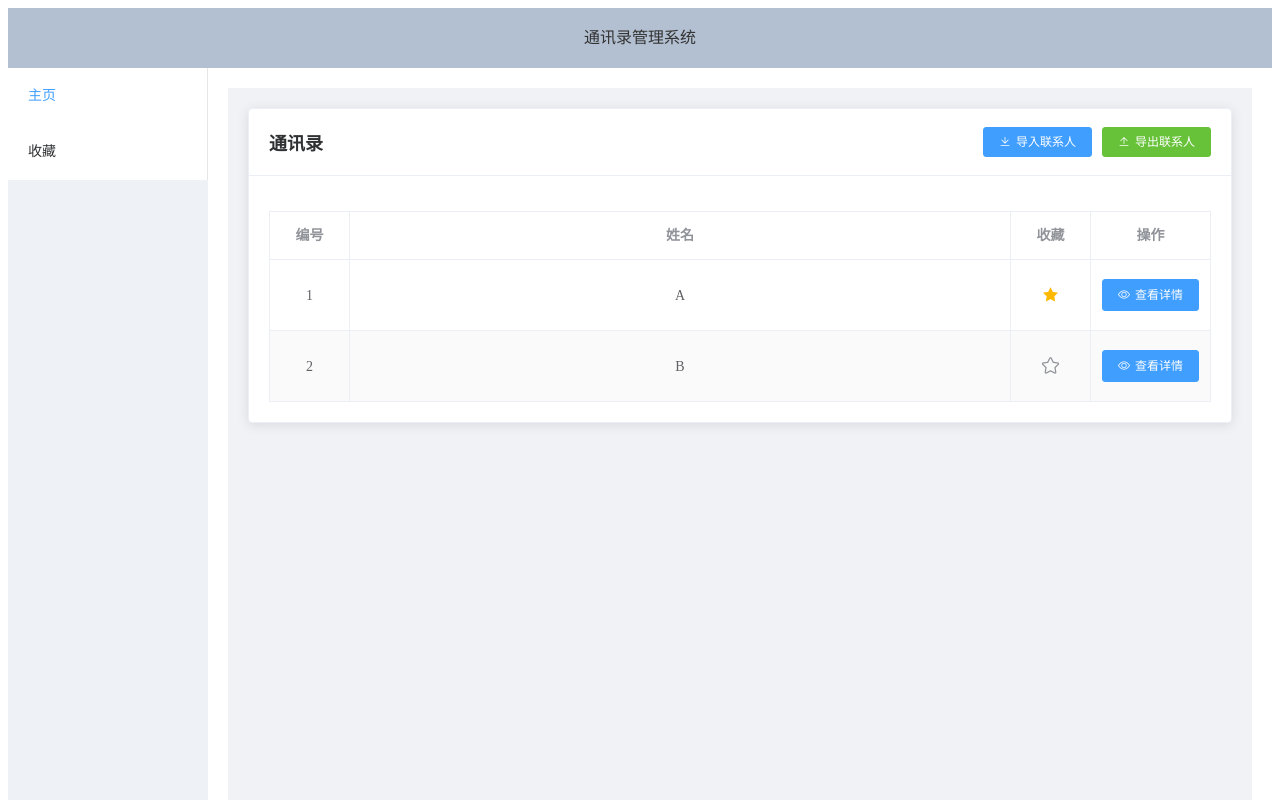
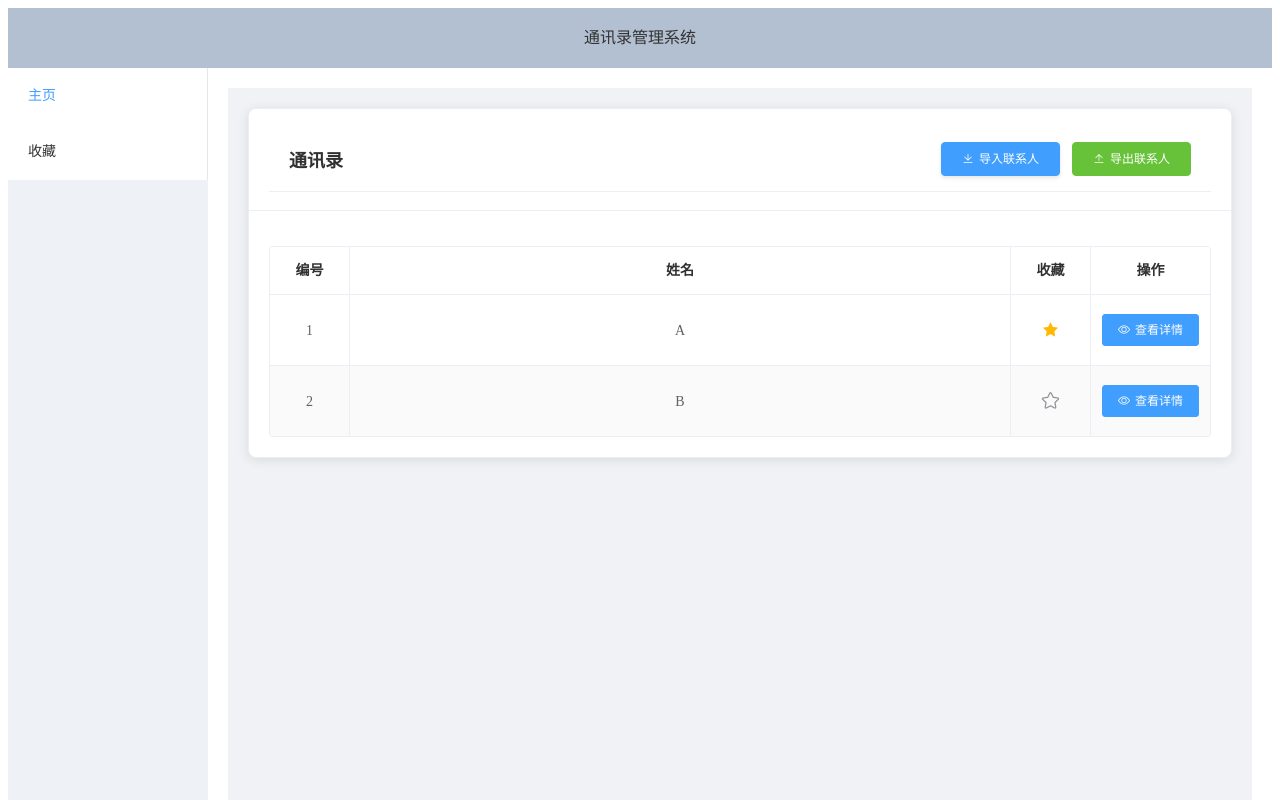
Before and after one commit to lnd2014/ExtremeProgramming, a Vue app in the folder contacts-front-end/: page /#/ in a window 1280 px wide. Shown: the top 800 px of the page. Built offline with nearby package versions, Linux system fonts and the light colour scheme.

Commit message:
美化页面

```diff
--- a/contacts-front-end/src/views/HomeView.vue
+++ b/contacts-front-end/src/views/HomeView.vue
@@ -147,12 +147,17 @@ export default {
 .box-card {
   margin-bottom: 20px;
   box-shadow: 0 2px 12px 0 rgba(0,0,0,.1);
+  border-radius: 8px;
+  overflow: hidden;
 }
 
 .card-header {
   display: flex;
   justify-content: space-between;
   align-items: center;
+  padding: 15px 20px;
+  background-color: #fff;
+  border-bottom: 1px solid #ebeef5;
 }
 
 .card-header span {
@@ -163,19 +168,39 @@ export default {
 
 .operation-buttons {
   display: flex;
-  gap: 10px;
+  gap: 12px;
 }
 
 .operation-buttons .el-button {
-  padding: 8px 15px;
+  padding: 10px 20px;
+  border-radius: 4px;
+  transition: all 0.3s;
+}
+
+.operation-buttons .el-button:hover {
+  transform: translateY(-1px);
 }
 
 .operation-buttons .el-button [class^="el-icon-"] {
-  margin-right: 5px;
+  margin-right: 6px;
 }
 
 .el-table {
   margin-top: 15px;
+  border-radius: 4px;
+  overflow: hidden;
+}
+
+/* 表格样式优化 */
+:deep(.el-table th) {
+  background-color: #f5f7fa;
+  color: #303133;
+  font-weight: bold;
+  padding: 12px 0;
+}
+
+:deep(.el-table td) {
+  padding: 12px 0;
 }
 
 /* 上传按钮样式优化 */
@@ -187,6 +212,10 @@ export default {
   display: block;
 }
 
+.upload-demo .el-button {
+  box-shadow: 0 2px 4px rgba(0,0,0,.1);
+}
+
 .upload-demo .el-upload-list {
   display: none;
 }
```
